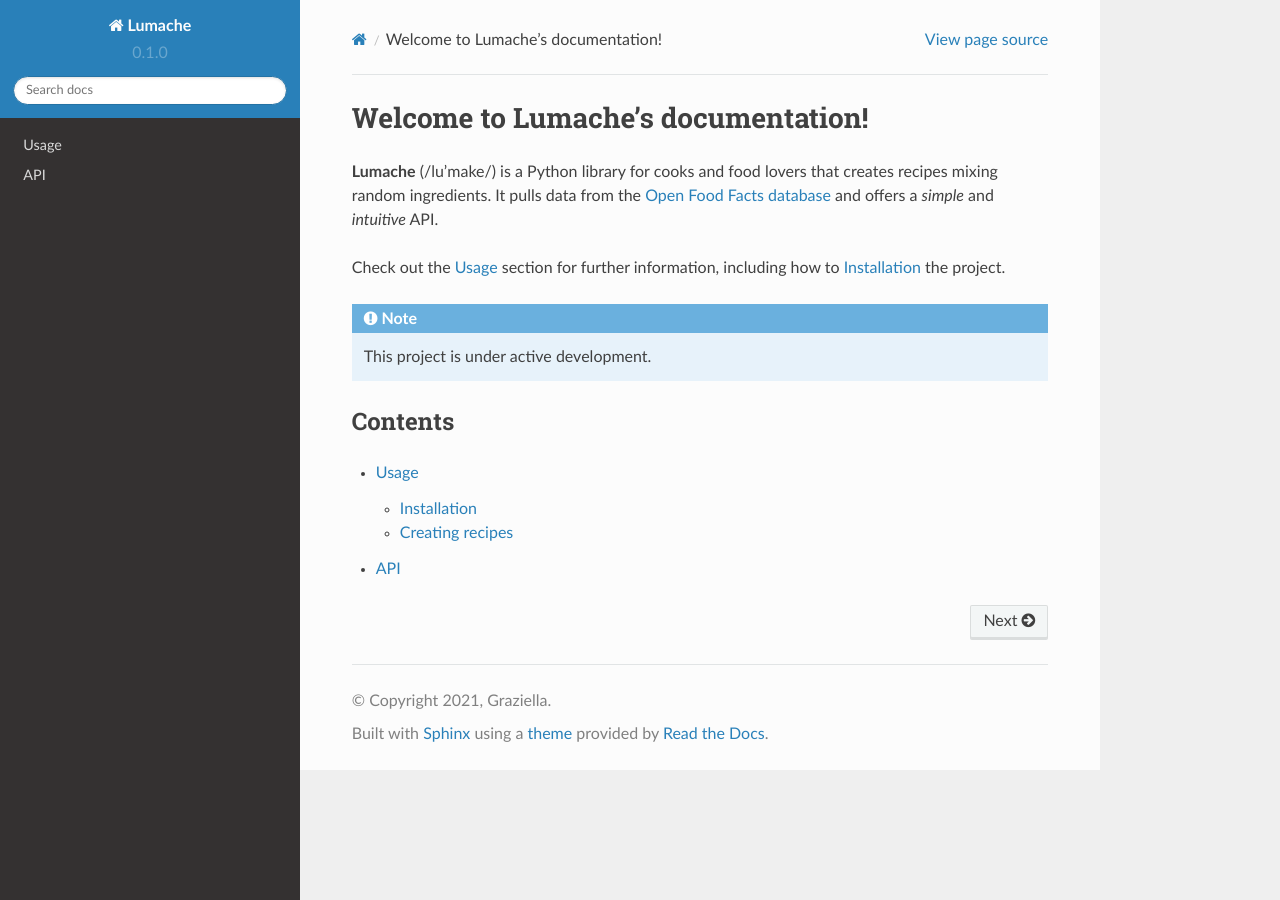
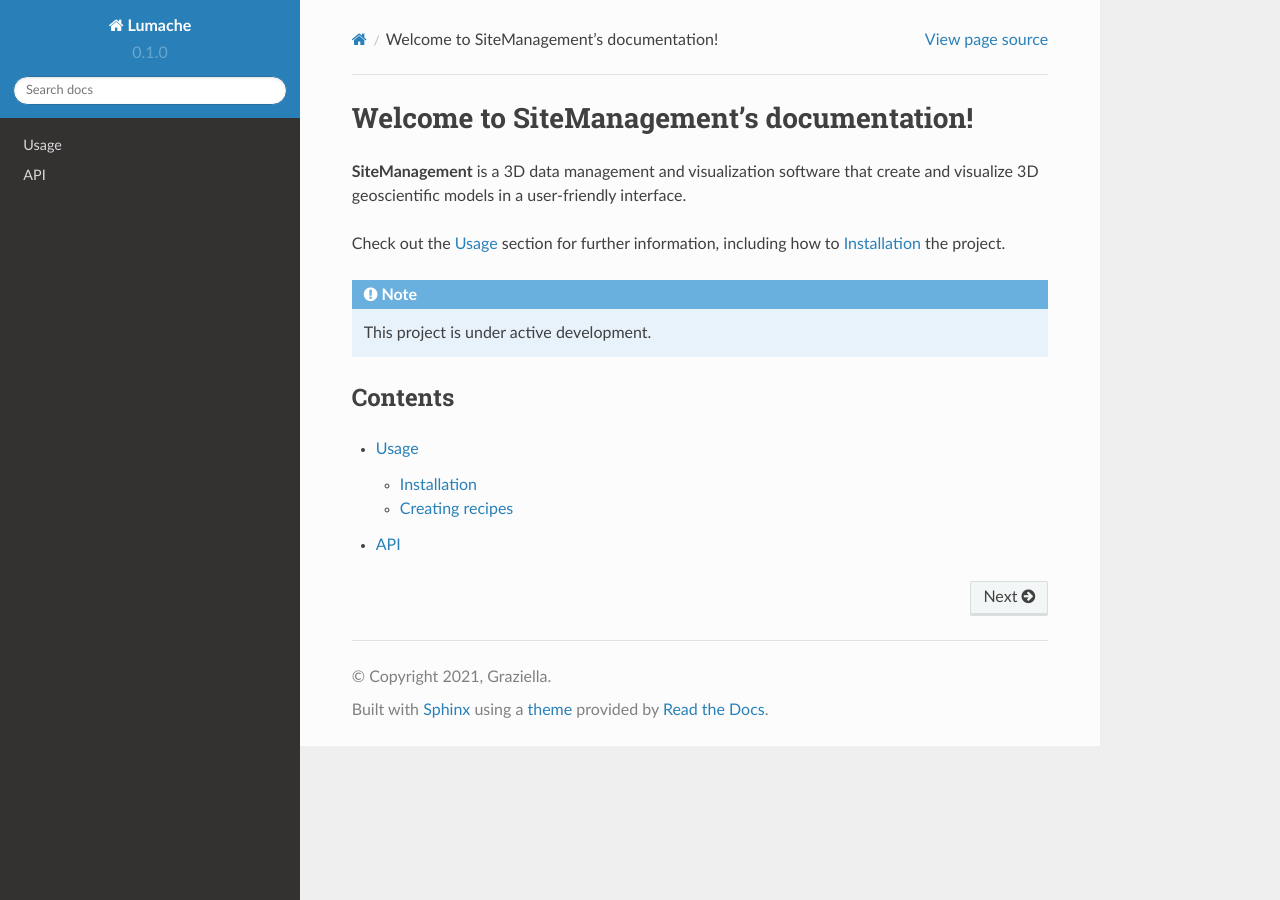
Before and after one commit to scarletref/site-management-tutorial, a Sphinx documentation site: the page built from docs/source/index.rst, in a window 1280 px wide. Built offline with Sphinx 7.4.7 and the Read the Docs theme 2.0.0, drawn with Linux system fonts in a browser that asks for light colours.

Commit message:
Update index.rst

```diff
--- a/docs/source/index.rst
+++ b/docs/source/index.rst
@@ -1,10 +1,8 @@
-Welcome to Lumache's documentation!
+Welcome to SiteManagement's documentation!
 ===================================
 
-**Lumache** (/lu'make/) is a Python library for cooks and food lovers
-that creates recipes mixing random ingredients.
-It pulls data from the `Open Food Facts database <https://world.openfoodfacts.org/>`_
-and offers a *simple* and *intuitive* API.
+**SiteManagement** is a 3D data management and visualization software
+that create and visualize 3D geoscientific models in a user-friendly interface.
 
 Check out the :doc:`usage` section for further information, including
 how to :ref:`installation` the project.
```
